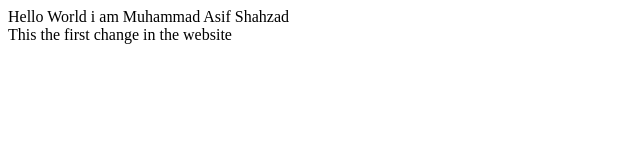
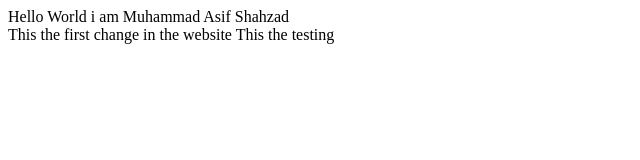
Before and after one commit to shahzad17186/bootcamp2020, a plain HTML site: page index.html in a window 1280 px wide. Shown: the full height of the page, 0-640 px from the left. Drawn offline with Linux system fonts and the light colour scheme.

Commit message:
Testing
Testing automation

```diff
--- a/index.html
+++ b/index.html
@@ -9,6 +9,7 @@
     </div>
     <div>
         This the first change in the website
+        This the testing
     </div>
 </body>
 </html>
```
